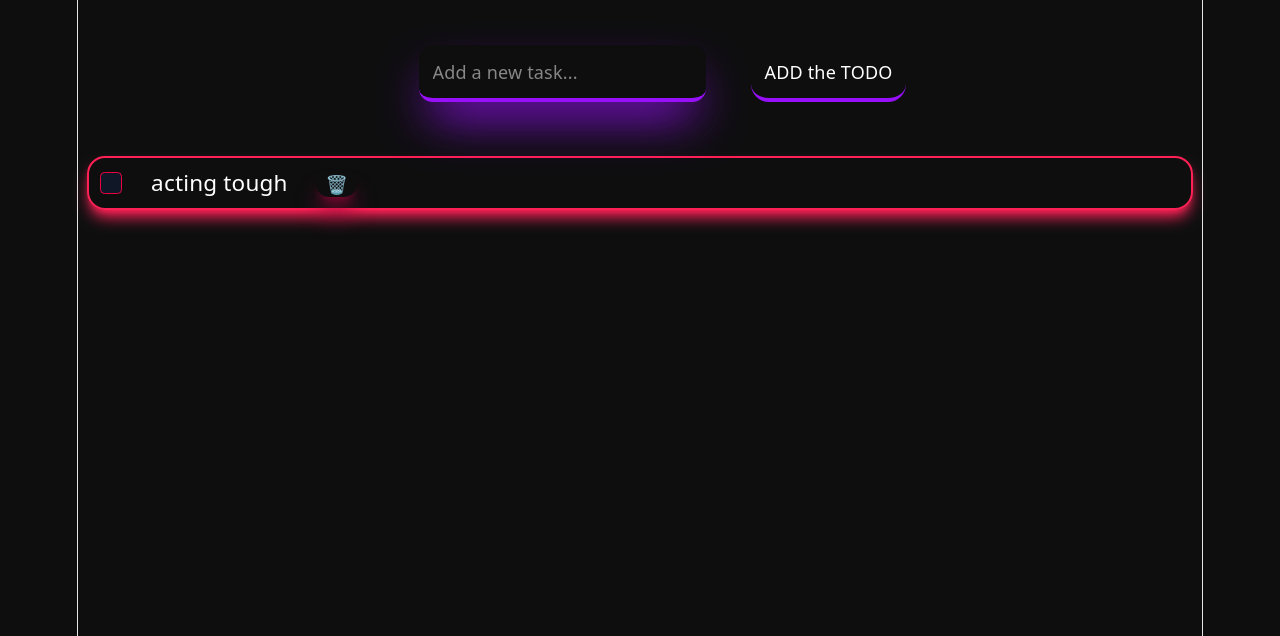
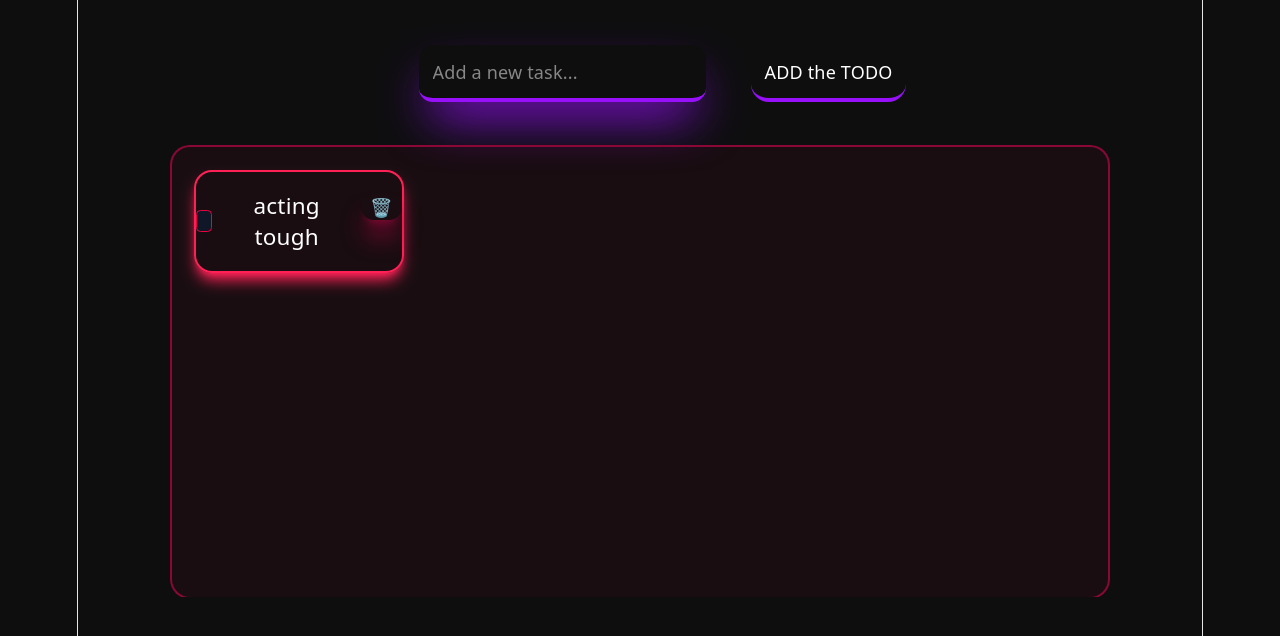
Before and after one commit to bedotaha1/todo-list-app, a React (Vite) app: page / in a window 1280 px wide. Shown: the top 636 px of the page. Built offline with nearby package versions, Linux system fonts and the light colour scheme.

Commit message:
Controled behaviour : css

```diff
--- a/src/TodoList.tsx
+++ b/src/TodoList.tsx
@@ -1,19 +1,52 @@
-import { useEffect, useState } from 'react'
+import { useEffect, useReducer, useState, type ChangeEvent } from 'react'
 import { type Todo, addTodo, removeTodo, toggleTodo } from './todo.ts'
 
+type TodoAction =
+  | { type: 'add'; text: string }
+  | { type: 'toggle'; id: number }
+  | { type: 'remove'; id: number }
+
+function todoReducer(state: Todo[], action: TodoAction): Todo[] {
+  switch (action.type) {
+    case 'add':
+      return addTodo(state, action.text)
+    case 'toggle':
+      return toggleTodo(state, action.id)
+    case 'remove':
+      return removeTodo(state, action.id)
+    default:
+      return state
+  }
+}
+
+function useInput(initialValue: string = '') {
+  const [text, setText] = useState<string>(initialValue)
+  function reset() {
+    setText(initialValue)
+  }
+
+  const onChange = (e: ChangeEvent<HTMLInputElement>) => {
+    setText(e.target.value)
+  }
+
+  return { text, reset, onChange }
+}
+
 export default function App() {
-  const [todos, setTodos] = useState<Todo[]>([
+  const [todos, dispatch] = useReducer(todoReducer, [
     { text: 'acting tough', id: 2, done: false },
   ])
   const [isLoading, setIsLoading] = useState(true)
-  const [text, setText] = useState('')
+
+  const input = useInput()
+
   const handleAdd = () => {
-    setTodos(todos => addTodo(todos, text))
-    setText('')
+    dispatch({ type: 'add', text: input.text })
+    input.reset()
   }
 
+  useEffect(() => {
     document.body.classList.add('dark')
-  useEffect(() => {
     const wait = async () => {
       await new Promise(resolve => setTimeout(resolve, 4000))
       setIsLoading(false)
@@ -25,12 +58,12 @@ export default function App() {
       ⏳
     </h1>
   ) : (
-    <div className="h-100 flex-row">
+    <div className="min-h-100vh flex-row overflow-hidden">
       <>
         <input
-          value={text}
+          value={input.text}
           className="p-3 m-10 border-b-4 border-purple-600 rounded-xl shadow-2xl shadow-purple-600"
-          onChange={e => setText(e.target.value)}
+          onChange={input.onChange}
           type="text"
           placeholder="Add a new task..."
         />
@@ -41,13 +74,14 @@ export default function App() {
           ADD the TODO
         </button>
       </>
+      <div className="relative flex flex-col justify-start items-center overflow-scroll mx-auto w-5/6 overflow-x-hidden min-h-100 max-h-[80vh] px-3 py-2 rounded-2xl ring-2 ring-rose-900 bg-rose-600/5">
         {todos.length ? (
-        <ul className="grid grid-cols-1 p-2 m-2 border-2 rounded-2xl sm:grid-cols-2 lg:grid-cols-3 border-rose-500 shadow-lg shadow-rose-500 xl:grid-cols-4 gap-3">
+          <ul className="grid w-full grid-cols-1 p-2 m-1 sm:grid-cols-2 lg:grid-cols-3  xl:grid-cols-4 gap-4">
             {todos.map(todo => {
               return (
                 <li
                   key={todo.id}
-                className="flex justify-evenly items-baseline gap-6"
+                  className="flex justify-evenly items-baseline gap-6 border-2 rounded-2xl border-rose-500 shadow-lg shadow-rose-500 py-4"
                 >
                   <input
                     type="checkbox"
@@ -55,14 +89,14 @@ export default function App() {
          bg-gray-900 checked:bg-rose-900 checked:border-rose-900 self-center"
                     checked={todo.done}
                     onChange={() => {
-                    setTodos(todos => toggleTodo(todos, todo.id))
+                      dispatch({ type: 'toggle', id: todo.id })
                     }}
                   />
                   <span className="text-xl">{todo.text}</span>{' '}
                   <button
                     className="px-2 rounded-2xl shadow-xl shadow-rose-900 hover:bg-rose-900"
                     onClick={() => {
-                    setTodos(todos => removeTodo(todos, todo.id))
+                      dispatch({ type: 'remove', id: todo.id })
                     }}
                   >
                     🗑️
@@ -72,10 +106,9 @@ export default function App() {
             })}
           </ul>
         ) : (
-        <div className="relative flex justify-center items-center mx-auto w-5/6 h-100 p-4 rounded-2xl ring-2 ring-rose-900 bg-rose-600/5">
           <h2 className="text-white ">Your TODO List is empty</h2>
+        )}
       </div>
-      )}
     </div>
   )
 }
```
Lines whose indentation alone changed are shown as unchanged.
